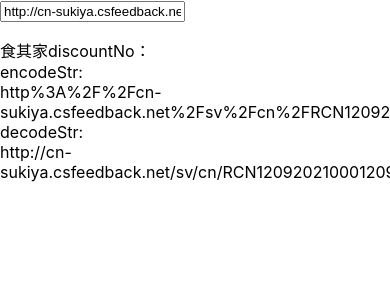
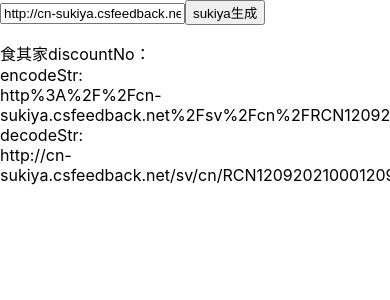
Before and after one commit to TheThreeBody/react_web, a React (Create React App) app: page /sukiya in a window 390 px wide. Shown: the top 300 px of the page. Built offline with nearby package versions, Linux system fonts and the light colour scheme; no server answers.

Commit message:
add btn for phone App

```diff
--- a/src/App.js
+++ b/src/App.js
@@ -1,5 +1,5 @@
 import React, {Component} from 'react';
-import {Router, Route} from 'react-router-dom'
+import {Router, Route, Switch} from 'react-router-dom'
 import DouyuStream from './DouyuStream'
 import Sukiya from './Sukiya'
 // import CreateContact from './CreateContact';
@@ -39,7 +39,7 @@ class App extends Component {
 
     render() {
         return (
-            <div>
+            <Switch>
               <Route path="/" exact render= {()=> (
                   <DouyuStream
                       // onDeleteContact={this.removeContact}
@@ -47,7 +47,7 @@ class App extends Component {
                   />
               )}/>
 
-                <Route path="/sukiya" exact render = {
+                <Route path="/sukiya" render = {
                     ()=> (<Sukiya/>)
                 }/>
 
@@ -62,7 +62,7 @@ class App extends Component {
               {/*)}/>*/}
 
               <Route exact path="/test" />
-            </div>
+            </Switch>
         )
     }
 }
--- a/src/Sukiya.js
+++ b/src/Sukiya.js
@@ -41,6 +41,9 @@ class Sukiya extends Component{
                     onChange={(event) => this.updateQuery(event.target.value)}
                     onKeyDown={(e) => this.handleEnterKey(e)}
                 />
+                <button onClick={() => this.handleQuery(encodeStr)}>
+                    sukiya生成
+                </button>
                 <br/>
                 <p>
                     食其家discountNo：{discountNo}
```
Also changed, not shown: 11 other files (tests, documents, lock files or other folders).
